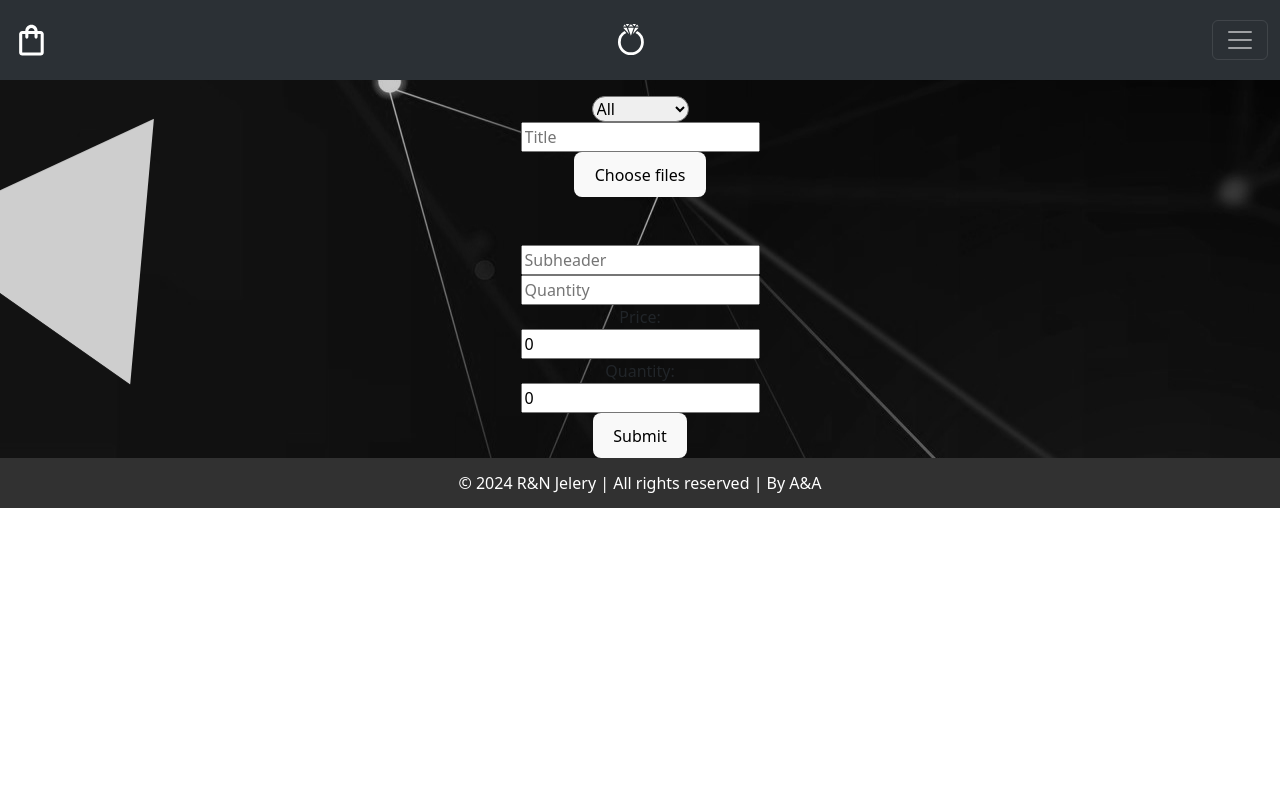
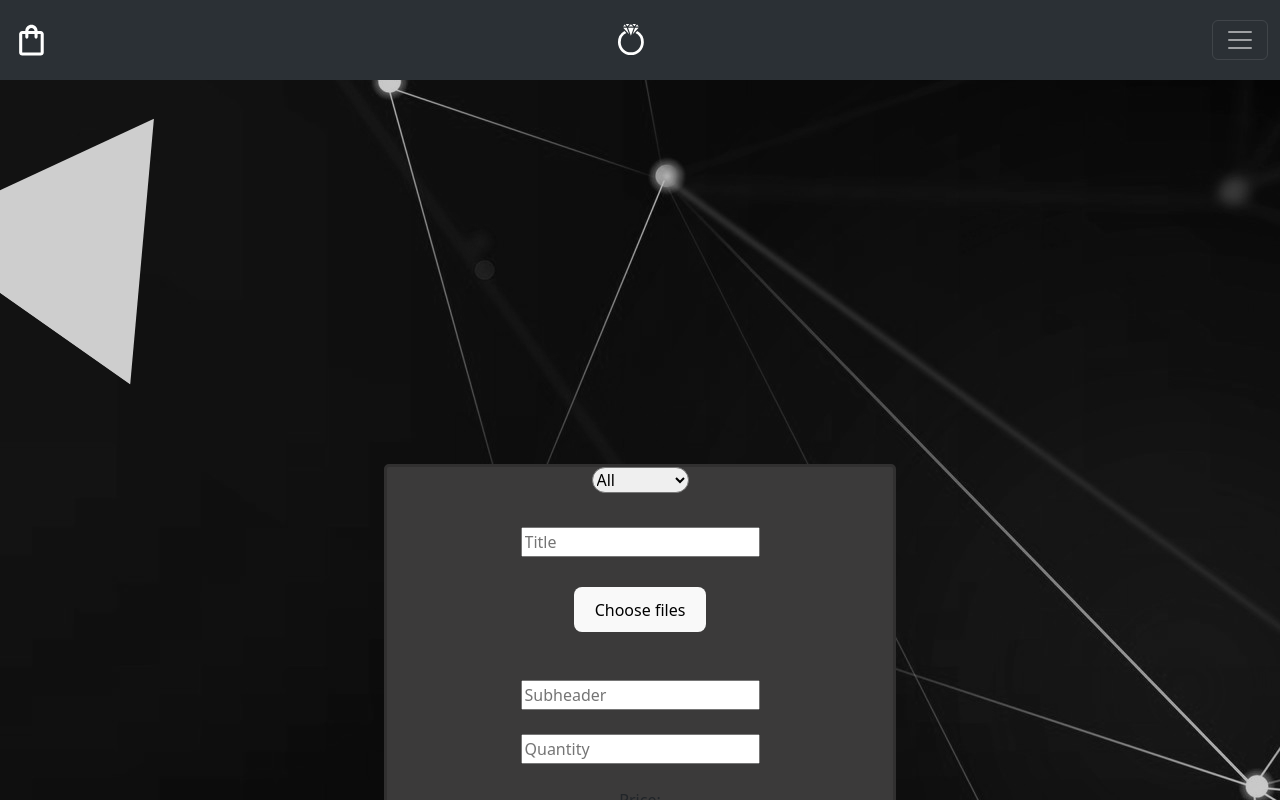
Before and after one commit to Afikayache21/JewleryStore, a React (Vite) app in the folder JewleryStore/Jewlery-project/: page /AddItemCard in a window 1280 px wide. Shown: the top 800 px of the page. Built offline with nearby package versions, Linux system fonts and the light colour scheme.

Commit message:
Update App.css

```diff
--- a/JewleryStore/Jewlery-project/src/App.css
+++ b/JewleryStore/Jewlery-project/src/App.css
@@ -5,12 +5,27 @@
   width: 100%;
   height: 100%;
 }
+/* input[type="file"] {
+
+
+} */
 .formContainer {
   margin: 30%;
   text-align: center;
   background-color: rgb(59, 58, 58);
   border: solid #313030;
   border-radius: 5px;
+}
+.AddItemContainer {
+
+  margin: 30%;
+  display: grid;
+  grid-template-rows: 1fr 1fr 1fr 1fr;
+  grid-template-columns: 1fr;
+  background-color: rgb(59, 58, 58);
+  border: solid #313030;
+  border-radius: 5px;
+
 }
 .alert {
   opacity: 0;
```
